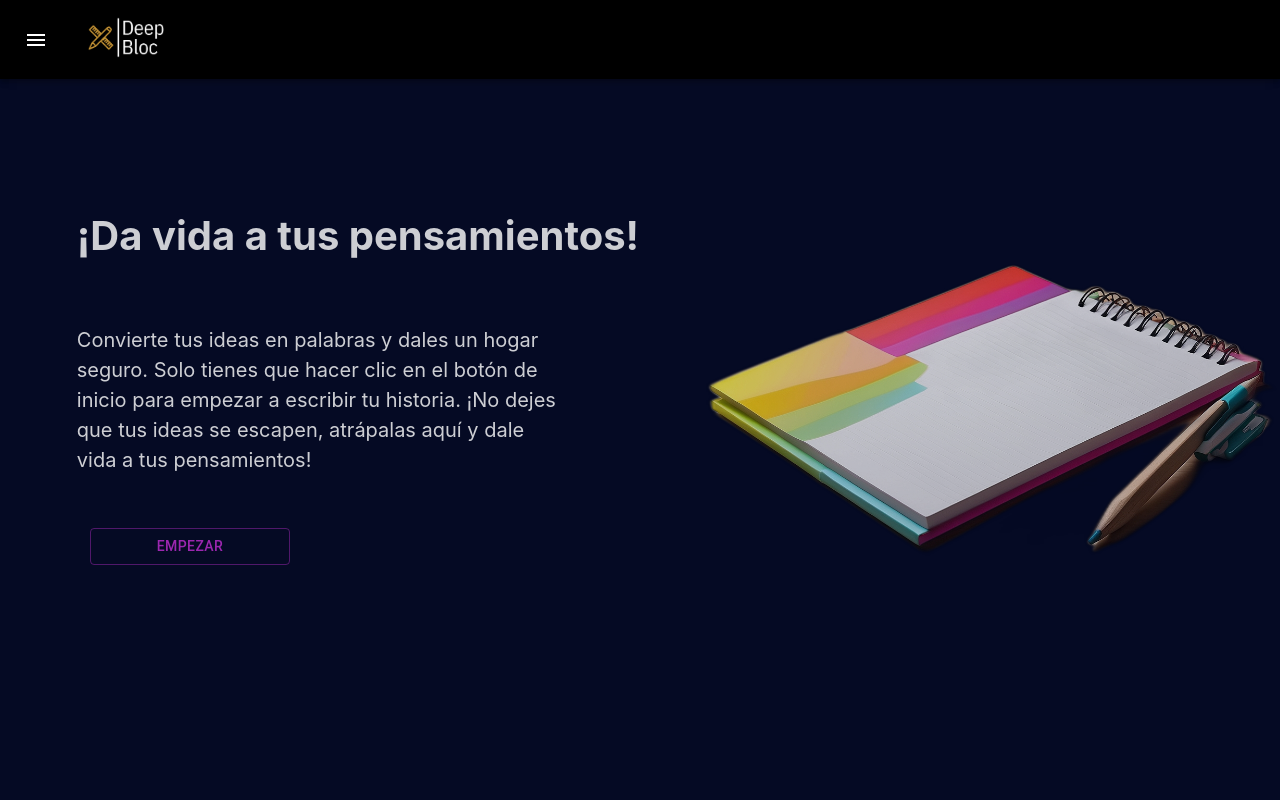
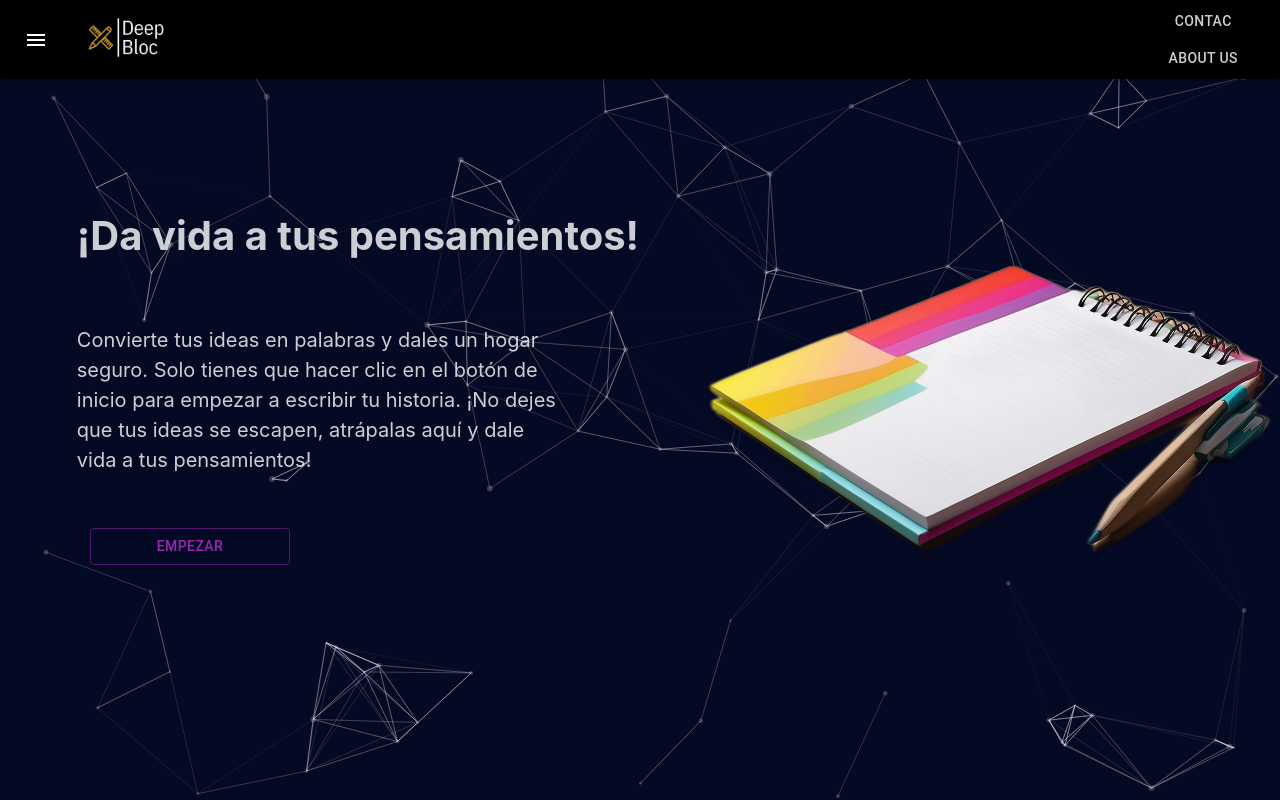
Before and after one commit to danielmillan23/EntregaFinal_PrograWeb, a React (Create React App) app in the folder blocnotas/: page /home in a window 1280 px wide. Shown: the top 800 px of the page. Built offline with nearby package versions, Linux system fonts and the light colour scheme.

Commit message:
Particle
 Animacion

```diff
--- a/blocnotas/src/App.js
+++ b/blocnotas/src/App.js
@@ -6,11 +6,13 @@ import Nav from "./components/nav/nav";
 import Login from './components/login/login';
 import { useNavigate } from 'react-router-dom';
 import Registro from './components/registro/registro';
-
+import ParticleBg from './components/ParticleBg';
 function App() {
   return (
     <div className="App">
+      <ParticleBg />
       <Router>
+
         <Nav />
         <Routes>
           <Route path="/home" element={<Home />} />
--- /dev/null
+++ b/blocnotas/src/components/ParticleBg.jsx
@@ -0,0 +1,129 @@
+import React from 'react';
+import Particles from "react-tsparticles";
+import { loadFull } from "tsparticles";
+
+function ParticleBg() {
+    async function loadParticles(main) {
+        await loadFull(main);
+        // Puedes realizar alguna inicialización adicional aquí si es necesario para la carga de las partículas
+    }
+
+    return (
+        <Particles
+            id='tsparticles'
+            init={loadParticles}
+            options={{
+                "particles": {
+                    "number": {
+                        "value": 80,
+                        "density": {
+                            "enable": true,
+                            "value_area": 800
+                        }
+                    },
+                    "color": {
+                        "value": "#ffffff"
+                    },
+                    "shape": {
+                        "type": "circle",
+                        "stroke": {
+                            "width": 0,
+                            "color": "#000000"
+                        },
+                        "polygon": {
+                            "nb_sides": 5
+                        },
+                        "image": {
+                            "src": "img/github.svg",
+                            "width": 100,
+                            "height": 100
+                        }
+                    },
+                    "opacity": {
+                        "value": 0.2,
+                        "random": false,
+                        "anim": {
+                            "enable": false,
+                            "speed": 1,
+                            "opacity_min": 0.1,
+                            "sync": false
+                        }
+                    },
+                    "size": {
+                        "value": 3,
+                        "random": true,
+                        "anim": {
+                            "enable": false,
+                            "speed": 40,
+                            "size_min": 0.1,
+                            "sync": false
+                        }
+                    },
+                    "line_linked": {
+                        "enable": true,
+                        "distance": 150,
+                        "color": "#ffffff",
+                        "opacity": 0.4,
+                        "width": 1
+                    },
+                    "move": {
+                        "enable": true,
+                        "speed": 1,
+                        "direction": "none",
+                        "random": false,
+                        "straight": false,
+                        "out_mode": "out",
+                        "bounce": false,
+                        "attract": {
+                            "enable": false,
+                            "rotateX": 600,
+                            "rotateY": 1200
+                        }
+                    }
+                },
+                "interactivity": {
+                    "detect_on": "canvas",
+                    "events": {
+                        "onhover": {
+                            "enable": true,
+                            "mode": "repulse"
+                        },
+                        "onclick": {
+                            "enable": true,
+                            "mode": "push"
+                        },
+                        "resize": true
+                    },
+                    "modes": {
+                        "grab": {
+                            "distance": 400,
+                            "line_linked": {
+                                "opacity": 1
+                            }
+                        },
+                        "bubble": {
+                            "distance": 400,
+                            "size": 40,
+                            "duration": 2,
+                            "opacity": 8,
+                            "speed": 3
+                        },
+                        "repulse": {
+                            "distance": 200,
+                            "duration": 0.4
+                        },
+                        "push": {
+                            "particles_nb": 4
+                        },
+                        "remove": {
+                            "particles_nb": 2
+                        }
+                    }
+                },
+                "retina_detect": true
+            }}
+        />
+    );
+}
+
+export default ParticleBg;
--- a/blocnotas/src/components/home/home.module.css
+++ b/blocnotas/src/components/home/home.module.css
@@ -6,7 +6,7 @@
     position: absolute;
     left: 50%;
     top: 22%;
-    opacity: 80%;
+
 }
 
 .title {
--- a/blocnotas/src/components/nav/nav.js
+++ b/blocnotas/src/components/nav/nav.js
@@ -7,8 +7,12 @@ import Toolbar from '@mui/material/Toolbar';
 import IconButton from '@mui/material/IconButton';
 import MenuIcon from '@mui/icons-material/Menu';
 import logoNotas from '../../logoNotas.png';
+import Button from '@mui/material/Button';
 
-const Nav = () => (
+const Nav = () =>
+
+(
+
   <div className={styles.Nav} data-testid="Nav">
     <Box className={styles.nav} sx={{ flexGrow: 1 }}>
       <AppBar position="static">
@@ -25,6 +29,10 @@ const Nav = () => (
           <a href="/home">
             <img src={logoNotas} alt="Logo Deep Bloc" className={styles.logoNotas} />
           </a>
+          <div className={styles.info}>
+            <Button className={styles.btnInfo} variant="text">Contac</Button>
+            <Button className={styles.btnInfo} variant="text">About us</Button>
+          </div>
         </Toolbar>
       </AppBar>
     </Box>
--- a/blocnotas/src/components/nav/nav.module.css
+++ b/blocnotas/src/components/nav/nav.module.css
@@ -24,3 +24,15 @@
 
 
 }
+
+.info {
+    position: absolute;
+    left: 88%;
+    margin: 0%;
+}
+
+.btnInfo {
+    opacity: 80%;
+    color: white !important;
+
+}
--- /dev/null
+++ b/package.json
@@ -0,0 +1,6 @@
+{
+  "dependencies": {
+    "react-tsparticles": "^2.12.2",
+    "tsparticles": "^2.12.0"
+  }
+}
```
Also changed, not shown: 1 other file (tests, documents, lock files or other folders).
